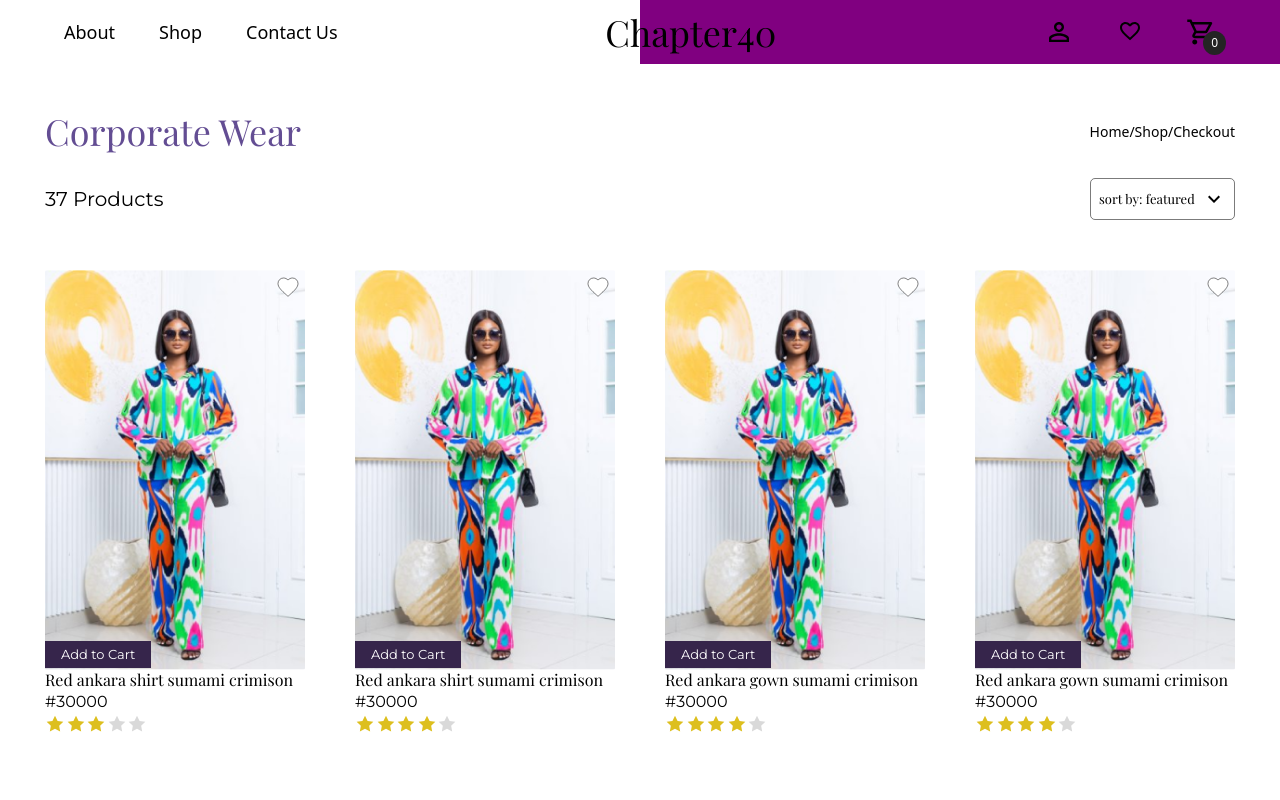
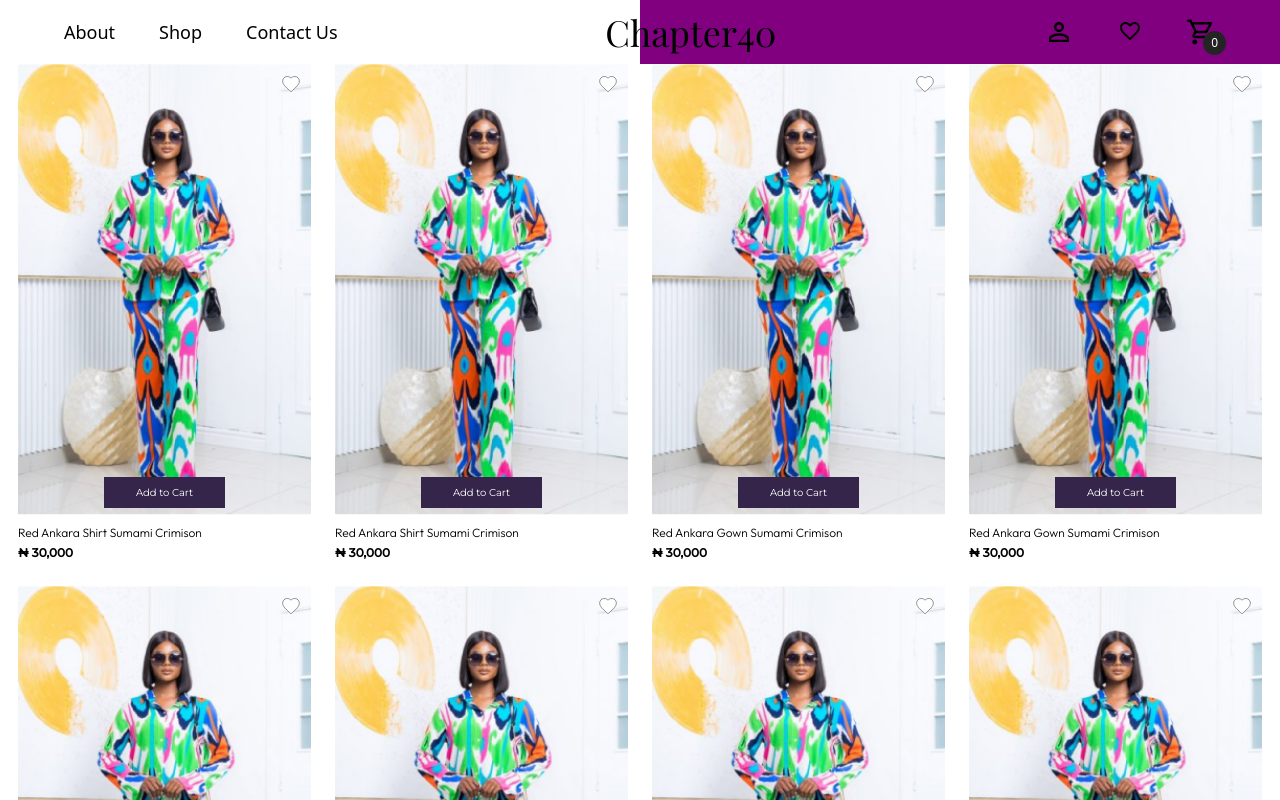
Before and after one commit to Temi-Dire/chapter40-website, a React (Vite) app: page /shop in a window 1280 px wide. Shown: the top 800 px of the page. Built offline with nearby package versions, Linux system fonts and the light colour scheme.

Commit message:
Changed the Design of the Product Card

```diff
--- a/src/components/ProductCard.tsx
+++ b/src/components/ProductCard.tsx
@@ -1,7 +1,6 @@
 import { useState } from "react";
 import useStore from "../State";
 
-import Star from "./Star";
 import dress1 from "/assets/images/dress1.png";
 import FavoriteIcon from "@mui/icons-material/Favorite";
 
@@ -10,7 +9,6 @@ interface ProductCardProps {
   image?: string;
   desc: string;
   price: number;
-  rating: number;
 }
 
 const ProductCard: React.FC<ProductCardProps> = ({
@@ -18,28 +16,36 @@ const ProductCard: React.FC<ProductCardProps> = ({
   image,
   desc,
   price,
-  rating,
 }) => {
   const [isClicked, setIsClicked] = useState(false);
   const { favorites, addToBasket, addToFavorites, removeFromFavorites } =
     useStore();
 
-  const renderStars = (rating: number): JSX.Element[] => {
-    const stars = [];
-    for (let i = 0; i < 5; i++) {
-      stars.push(<Star key={i} filled={i < rating} />);
+  function formatNumber(price: number) {
+    const numberString = price.toString();
+    const chars = numberString.split("");
+    let formattedNumber = "";
+    for (let i = 0; i < chars.length; i++) {
+      formattedNumber += chars[i];
+      if ((chars.length - i - 1) % 3 === 0 && i !== chars.length - 1) {
+        formattedNumber += ",";
+      }
     }
-    return stars;
-  };
+    return formattedNumber;
+  }
 
   return (
-    <div className="font-playfair text-[16px] w-[156px] 2sm:w-[180px] md:w-[160px] relative lg:w-[180px] xl:w-[200px] 2xl:w-[230px] 3xl:w-[260px] 4xl:w-[275px]">
+    <div className="font-outfit text-[12px] capitalize">
       <div className="relative">
         <FavoriteIcon
           strokeWidth={0.5}
           stroke="black"
-          style={{ color: isClicked ? "red" : "white" }}
-          className={`absolute top-[5px] right-[5px] cursor-pointer`}
+          style={{
+            color: isClicked ? "#36254B" : "white",
+            height: "20px",
+            width: "20px",
+          }}
+          className={`absolute top-[10px] right-[10px] cursor-pointer`}
           onClick={() => {
             setIsClicked(!isClicked);
             if (!isClicked) {
@@ -52,9 +58,9 @@ const ProductCard: React.FC<ProductCardProps> = ({
         />
         <img src={image} alt="" />
         <img className="rounded-sm w-full h-[auto]" src={dress1} alt="" />
-        <div className="absolute bottom-[2px] w-full">
+        <div className="absolute bottom-[7px] flex justify-center w-full">
           <button
-            className="bg-darkPrimary hover:bg-opacity-100 text-white font-montserrat border-none text-[13px] border py-1 px-4 cursor-pointer"
+            className="bg-darkPrimary hover:bg-opacity-100 text-white font-montserrat border-none border py-2 px-8 cursor-pointer text-[10px] w-fit font-light"
             onClick={() => {
               addToBasket({ desc, price, id });
             }}
@@ -63,10 +69,9 @@ const ProductCard: React.FC<ProductCardProps> = ({
           </button>
         </div>
       </div>
-      <div>
-        <p className="leading-tight">{desc}</p>
-        <p className="font-montserrat">#{price}</p>
-        <div className="flex gap-[0.5px]">{renderStars(rating)}</div>
+      <div className="pt-[10px] grid gap-1">
+        <p className="leading-tight font-light">{desc}</p>
+        <p className="font-montserrat font-bold">₦ {formatNumber(price)}</p>
       </div>
     </div>
   );
--- a/src/index.css
+++ b/src/index.css
@@ -1,4 +1,6 @@
 @import url("https://fonts.googleapis.com/css2?family=Montserrat:wght@400;500&family=Playfair+Display&family=Roboto&display=swap");
+
+@import url("https://fonts.googleapis.com/css2?family=Outfit:wght@100..900&display=swap");
 
 @tailwind base;
 @tailwind components;
--- a/src/pages/shop.tsx
+++ b/src/pages/shop.tsx
@@ -2,7 +2,7 @@ import { useEffect, useState } from "react";
 
 import Navbar from "../components/Navbar";
 import FooterSection from "../sections/footer";
-import ProductFilter from "../components/ProductFilter";
+// import ProductFilter from "../components/ProductFilter";
 import ProductCard from "../components/ProductCard";
 
 interface Product {
@@ -145,7 +145,7 @@ const Shop = () => {
   return (
     <>
       <Navbar />
-      <div className="mx-auto w-fit">
+      {/* <div className="">
         <div className="px-[20px] pt-[40px] min-w-[375px] w-full">
           <div className="flex justify-between items-center lg:flex-col lg:justify-normal">
             <div className="flex flex-col lg:flex-row lg:justify-between w-full lg:items-center">
@@ -168,14 +168,13 @@ const Shop = () => {
               />
             </div>
           </div>
-        </div>
-        <div className="px-[20px] pt-[40px] lg:pt-[50px] grid grid-cols-2 gap-y-[40px] gap-x-[20px] pb-14 mx-auto w-fit sm:gap-x-[40px] sm:gap-y-[50px] 2sm:gap-x-[60px] md:grid-cols-3 md:gap-x-[30px] 2lg:gap-y-[80px] 2lg:grid-cols-4 2xl:gap-x-[50px]">
+        </div> */}
+      <div className="px-[18px] w-full grid grid-cols-2 2sm:grid-cols-3 md:grid-cols-4 gap-[24px]">
         {filteredProducts.slice(0, displayedProducts).map((prod, index) => (
           <ProductCard
             key={index}
             id={prod.id}
             desc={prod.description}
-              rating={prod.rating}
             price={prod.price}
           />
         ))}
@@ -186,7 +185,7 @@ const Shop = () => {
       >
         Load More
       </div>
-      </div>
+      {/* </div> */}
       <FooterSection />
     </>
   );
--- a/tailwind.config.js
+++ b/tailwind.config.js
@@ -5,14 +5,14 @@ export default {
     screens: {
       xs: "375px",
       sm: "450px",
-      "2sm" : "530px",
-      "md" : "600px",
-      "lg" : "768px",
-      "2lg" : " 900px",
-      "xl" : "1024px",
-      "2xl" : "1200px",
-      "3xl" : "1280px",
-      "4xl" : "1440px"
+      "2sm": "530px",
+      md: "600px",
+      lg: "768px",
+      "2lg": " 900px",
+      xl: "1024px",
+      "2xl": "1200px",
+      "3xl": "1280px",
+      "4xl": "1440px",
     },
     extend: {
       colors: {
@@ -27,6 +27,7 @@ export default {
       montserrat: ["Montserrat", "sans-serif"],
       playfair: ["Playfair Display", "sans-serif"],
       roboto: ["Roboto", "sans-serif"],
+      outfit: ["Outfit", "sans-serif"],
     },
   },
   plugins: [],
```
Lines whose indentation alone changed are shown as unchanged.
